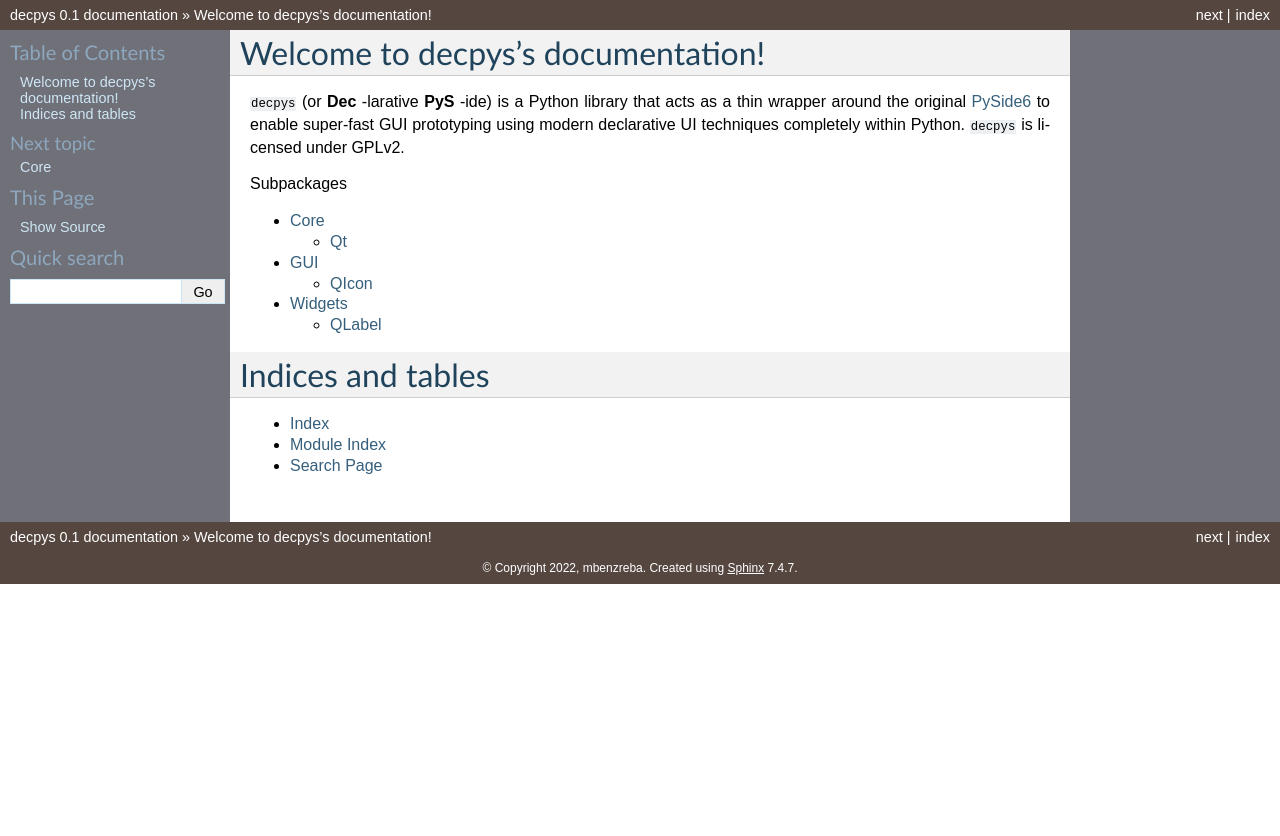
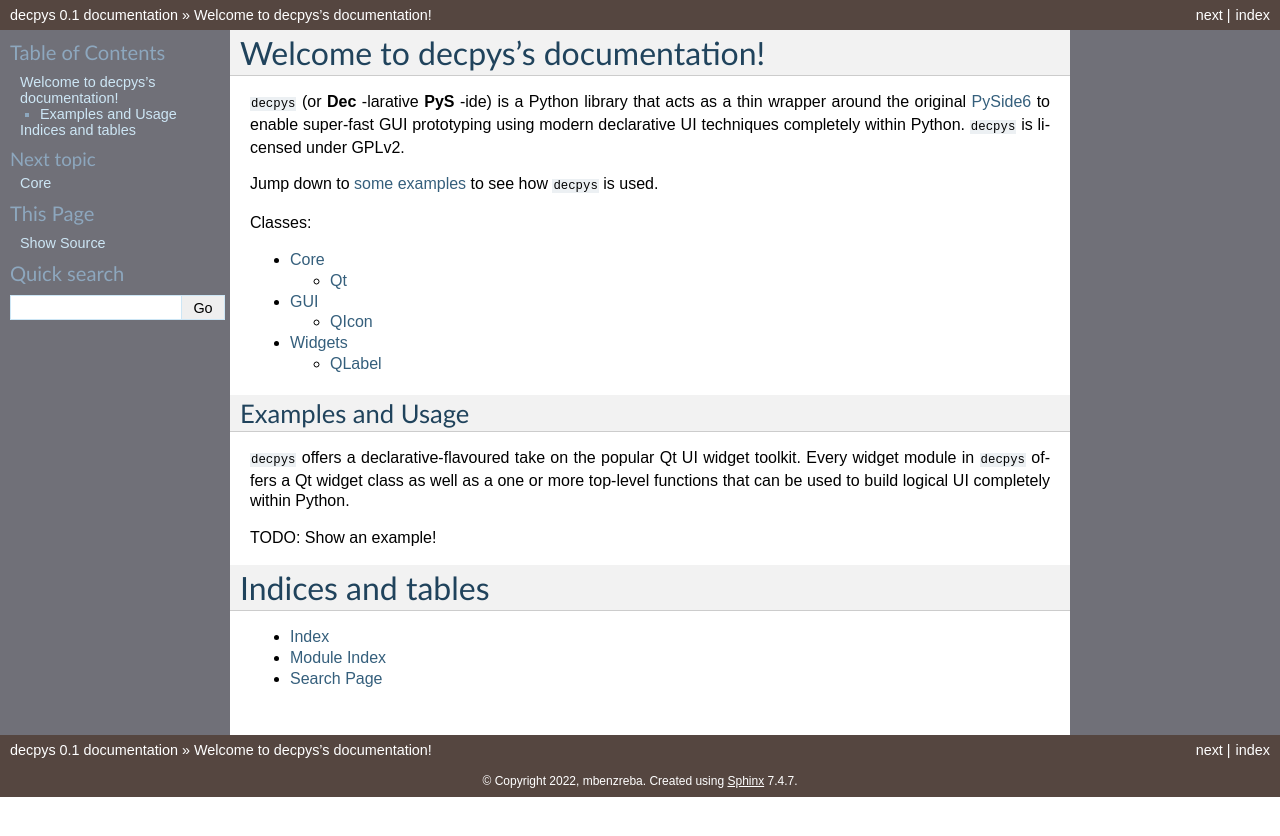
Before and after one commit to mbenzreba/decpys, a Sphinx documentation site: the page built from docs/source/index.rst, in a window 1280 px wide. Shown: the top 836 px of the page. Built offline with Sphinx 7.4.7, drawn with Linux system fonts in a browser that asks for light colours.

Commit message:
add section for Examples and Usage

```diff
--- a/docs/source/index.rst
+++ b/docs/source/index.rst
@@ -10,14 +10,29 @@ Welcome to decpys's documentation!
 the original `PySide6 <https://pypi.org/project/PySide6/>`_ to enable super-fast GUI prototyping
 using modern declarative UI techniques completely within Python. ``decpys`` is licensed under GPLv2.
 
+Jump down to :ref:`some examples <Usage>` to see how ``decpys`` is used.
+
+
 .. toctree::
    :maxdepth: 2
-   :caption: Subpackages
+   :caption: Classes:
 
    core/core
    gui/gui
    widgets/widgets
 
+
+
+.. _Usage:
+
+Examples and Usage
+------------------
+
+``decpys`` offers a declarative-flavoured take on the popular Qt UI widget toolkit. Every widget
+module in ``decpys`` offers a Qt widget class as well as a one or more top-level functions that
+can be used to build logical UI completely within Python.
+
+TODO: Show an example!
 
 
 
```
